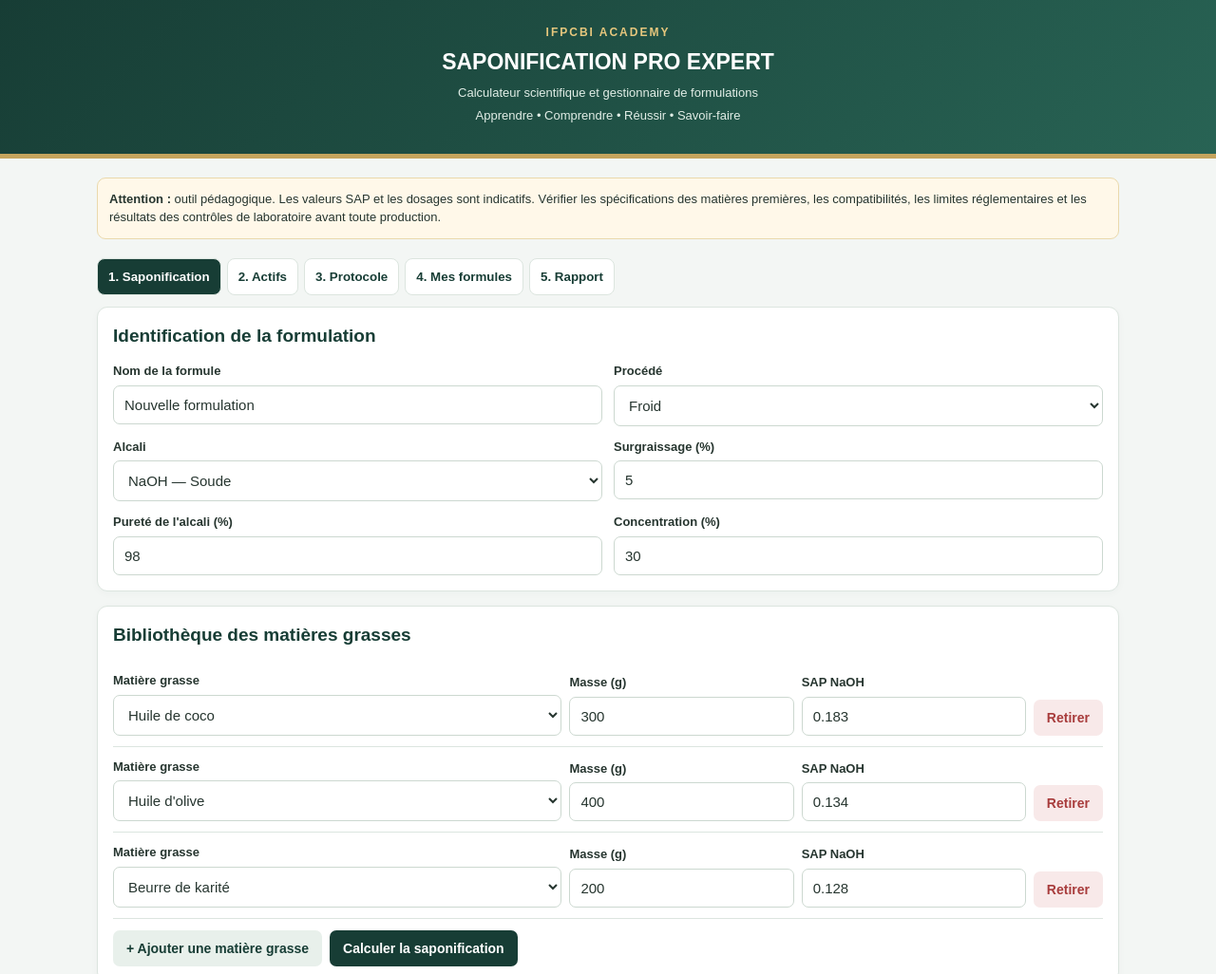
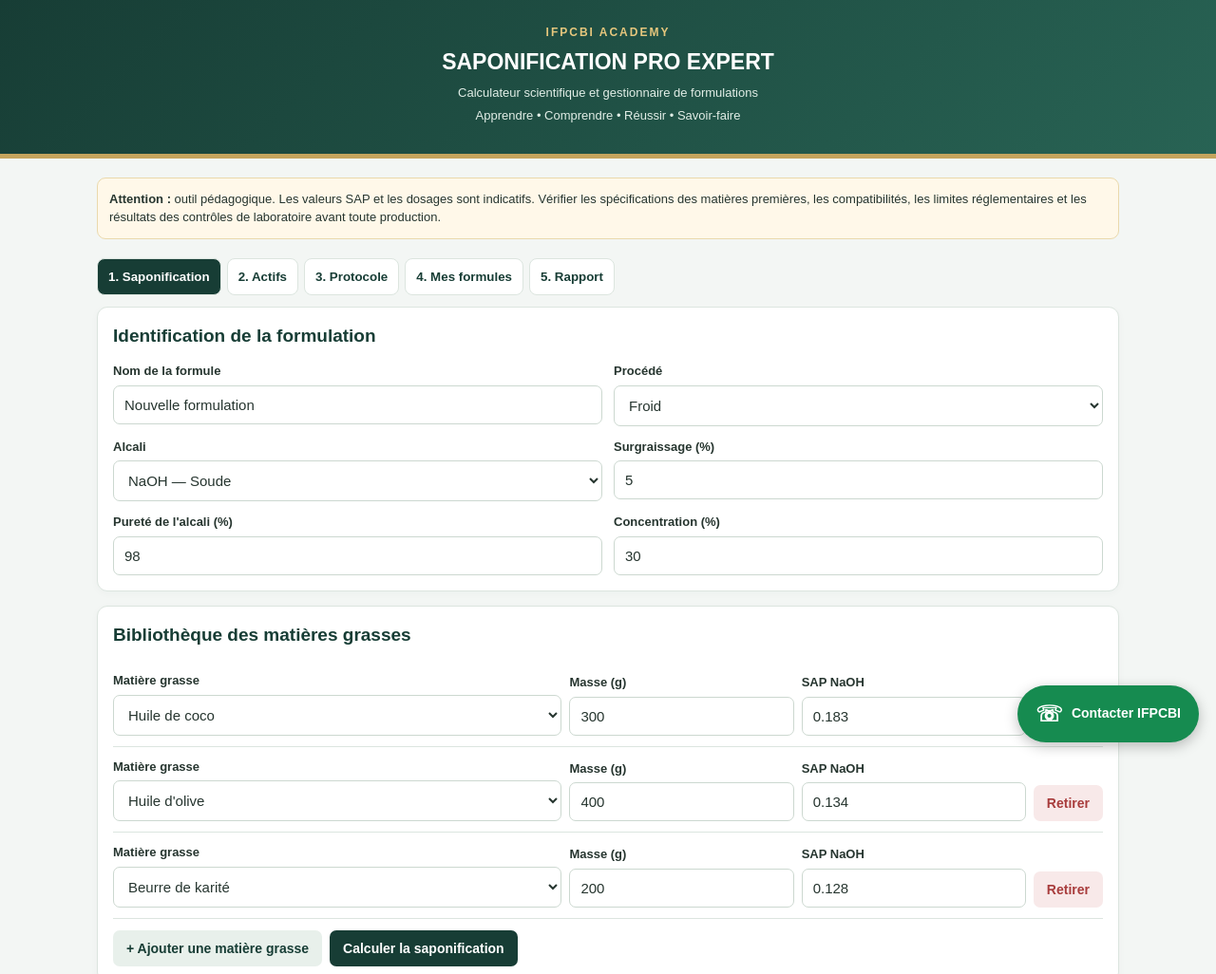
Before and after one commit to cbicosest-dotcom/ifpcbi-academy, a plain HTML site: page calculateur-saponification.html in a window 1280 px wide. Shown: the top 1026 px of the page at 95% size. Drawn offline with Linux system fonts and the light colour scheme.

Commit message:
Update calculateur-saponification.html

```diff
--- a/calculateur-saponification.html
+++ b/calculateur-saponification.html
@@ -607,5 +607,42 @@ renderActiveLibrary();
 showProtocol();
 renderSaved();
 </script>
+
+<!-- BOUTON WHATSAPP IFPCBI -->
+<a href="https://wa.me/237699895342?text=Bonjour%20IFPCBI%2C%20je%20souhaite%20obtenir%20des%20informations%20sur%20le%20Calculateur%20de%20Saponification%20Pro%20Expert."
+   target="_blank"
+   rel="noopener noreferrer"
+   class="whatsapp-ifpcbi"
+   aria-label="Contacter IFPCBI sur WhatsApp">
+  <span class="whatsapp-icon">☏</span>
+  <span>Contacter IFPCBI</span>
+</a>
+
+<style>
+.whatsapp-ifpcbi {
+  position: fixed;
+  right: 18px;
+  bottom: 18px;
+  z-index: 99999;
+  display: flex;
+  align-items: center;
+  gap: 9px;
+  padding: 13px 19px;
+  background: #168b50;
+  color: white;
+  text-decoration: none;
+  font-family: Arial, sans-serif;
+  font-weight: bold;
+  font-size: 14px;
+  border-radius: 50px;
+  box-shadow: 0 4px 14px rgba(0,0,0,.25);
+}
+.whatsapp-ifpcbi:hover {
+  background: #116c3e;
+}
+.whatsapp-icon {
+  font-size: 23px;
+}
+</style>
 </body>
 </html>
```
